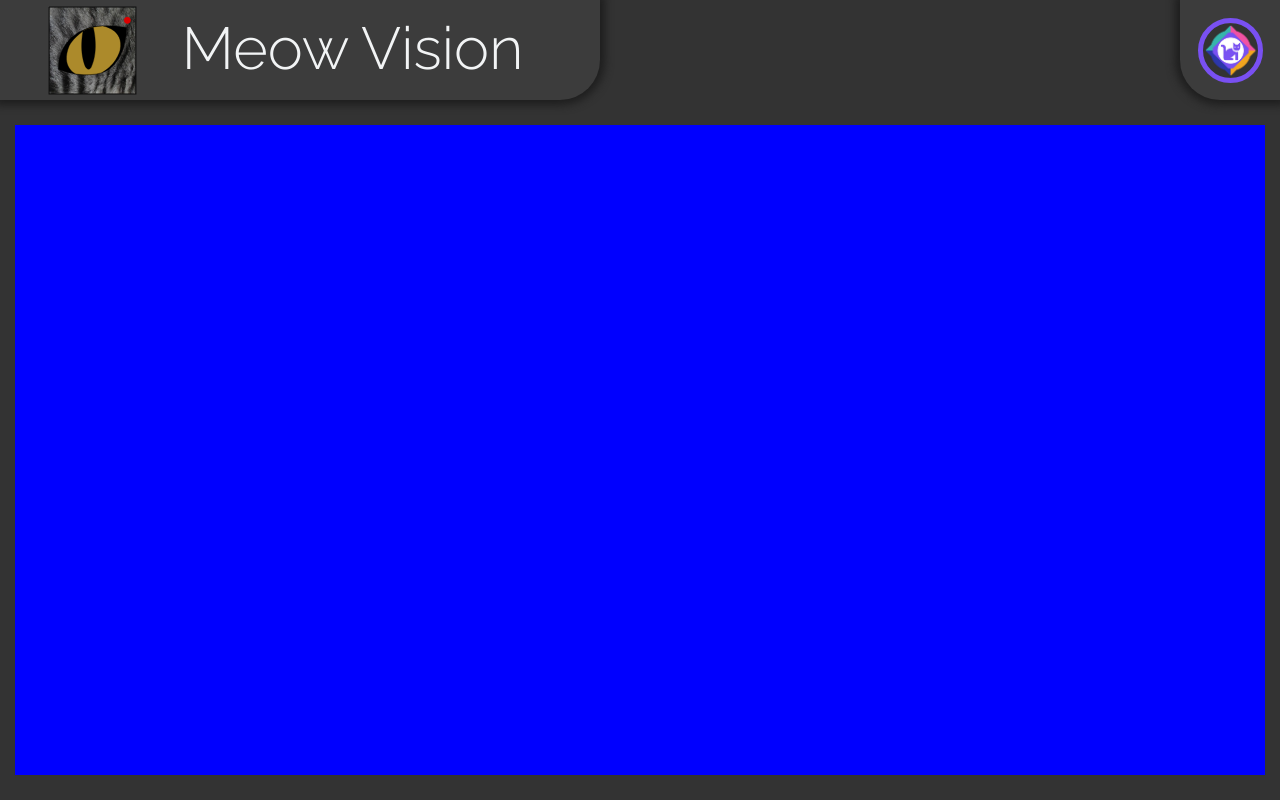
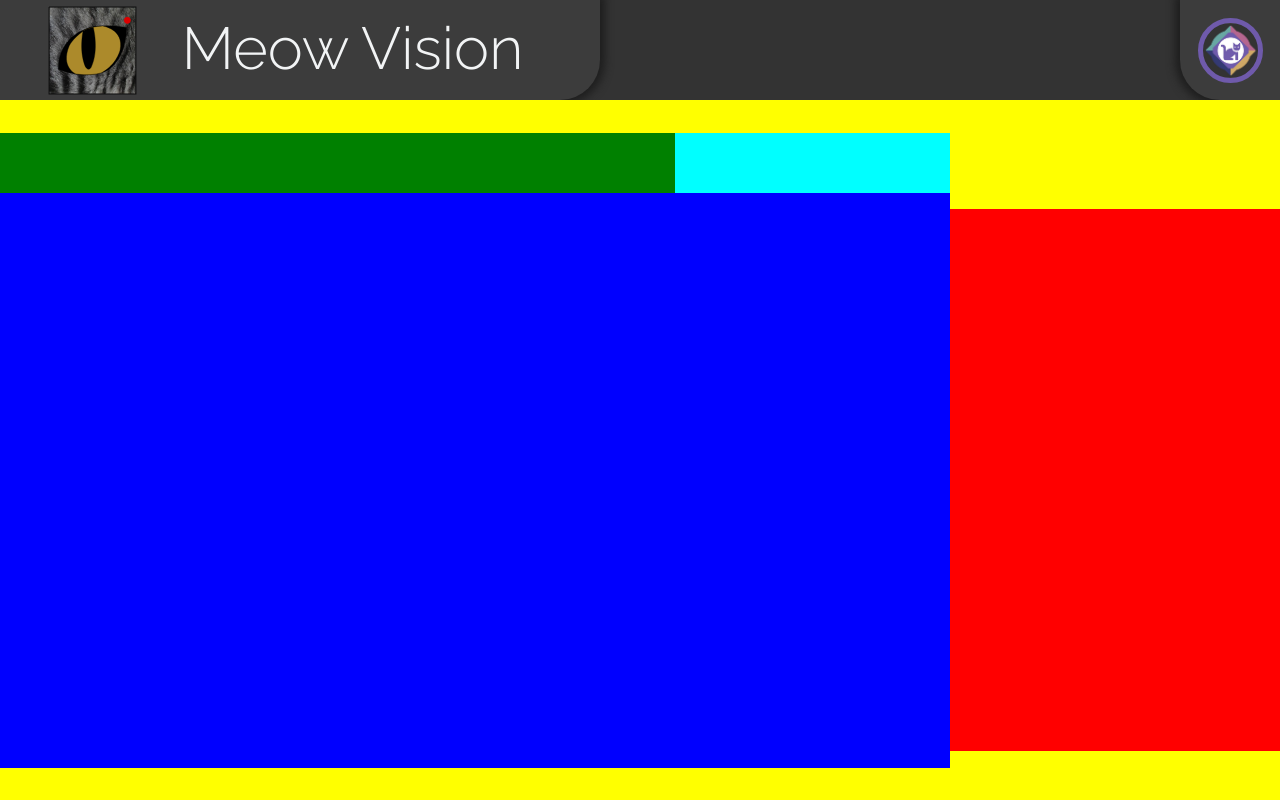
Before and after one commit to MingLongSu/MeowVision, a React (Create React App) app in the folder client/my-app/: page / in a window 1280 px wide. Built offline with nearby package versions, Linux system fonts and the light colour scheme.

Commit message:
Designed general layout for app-interface

```diff
--- a/client/my-app/public/index.html
+++ b/client/my-app/public/index.html
@@ -24,7 +24,7 @@
       work correctly both with client-side routing and a non-root public URL.
       Learn how to configure a non-root public URL by running `npm run build`.
     -->
-    <title>React App</title>
+    <title>Meow Vision</title>
   </head>
   <body>
     <noscript>You need to enable JavaScript to run this app.</noscript>
--- /dev/null
+++ b/client/my-app/src/components/AppInterface/AnalyzeButton/AnalyzeButton.tsx
@@ -0,0 +1,17 @@
+import React from 'react';
+
+import './analyzebutton.css';
+
+const AnalyzeButton: React.FC = () => {
+  return (
+      <div className="AnalyzeButton">
+          <div className="AnalyzeButton__analyze-button-container">
+              <div className="analyze-button-container__button">
+
+              </div>
+          </div>
+      </div>
+  );
+};
+
+export default AnalyzeButton;
--- /dev/null
+++ b/client/my-app/src/components/AppInterface/AnalyzeButton/analyzebutton.css
@@ -0,0 +1,23 @@
+.AnalyzeButton {
+    width: 100%;
+    height: 65px;
+
+    background: pink;
+}
+
+.AnalyzeButton__analyze-button-container {
+    width: 950px;
+    height: 100%;
+
+    background-color: green;
+}
+
+.analyze-button-container__button {
+    margin-left: auto;
+    margin-top: auto;
+
+    width: 275px;
+    height: 60px;
+
+    background-color: cyan;
+}
--- a/client/my-app/src/components/AppInterface/AppInterface.css
+++ b/client/my-app/src/components/AppInterface/AppInterface.css
@@ -1,8 +1,46 @@
 .AppInterface {
     margin: auto;
 
-    width: 1250px;
-    height: 650px;
+    width: 1400px;
+    height: 700px;
 
-    background-color: blue;
+    display: flex;
+    flex-direction: row;
+    align-items: center;
+
+    background-color: yellow;
 }
+
+/**
+    Analysis Start
+**/
+
+.AppInterface__analysis {
+    width: 950px;
+    height: 635px;
+
+    display: flex;
+    flex-direction: column;
+    align-items: center;
+}
+
+/**
+    Analysis End
+**/
+
+/**
+    Drawer Start
+**/
+
+.AppInterface__drawer-container {
+    width: 450px;
+    height: 77.5%;
+
+    transform: translateY(30px);
+
+    transition: 500ms ease-in-out;
+}
+
+/**
+    Drawer Endd
+**/
--- a/client/my-app/src/components/AppInterface/AppInterface.tsx
+++ b/client/my-app/src/components/AppInterface/AppInterface.tsx
@@ -1,11 +1,20 @@
 import React from 'react';
+import AnalyzeButton from './AnalyzeButton/AnalyzeButton';
 
 import './AppInterface.css';
+import Drawer from './Drawer/Drawer';
+import UploadPanel from './UploadPanel/UploadPanel';
 
 const AppInterface: React.FC = () => {
   return (
     <div className="AppInterface">
-
+        <div className="AppInterface__analysis">
+          <AnalyzeButton> </AnalyzeButton>
+          <UploadPanel> </UploadPanel>
+        </div>
+        <div className="AppInterface__drawer-container">
+          <Drawer> </Drawer>
+        </div>
     </div>
   );
 };
--- a/client/my-app/src/components/AppInterface/Drawer/Drawer.tsx
+++ b/client/my-app/src/components/AppInterface/Drawer/Drawer.tsx
@@ -1,8 +1,10 @@
 import React from 'react';
 
-const Drawer = () => {
+import './drawer.css';
+
+const Drawer: React.FC = () => {
   return (
-    <div>
+    <div className='Drawer'>
 
     </div>
   );
--- a/client/my-app/src/components/AppInterface/Drawer/drawer.css
+++ b/client/my-app/src/components/AppInterface/Drawer/drawer.css
@@ -0,0 +1,6 @@
+.Drawer {
+    width: 100%;
+    height: 100%;
+
+    background-color: red;
+}
--- a/client/my-app/src/components/AppInterface/UploadPanel/UploadPanel.tsx
+++ b/client/my-app/src/components/AppInterface/UploadPanel/UploadPanel.tsx
@@ -1,8 +1,10 @@
 import React from 'react';
 
-const UploadPanel = () => {
+import './uploadpanel.css';
+
+const UploadPanel: React.FC = () => {
   return (
-    <div>
+    <div className="UploadPanel">
 
     </div>
   );
--- a/client/my-app/src/components/AppInterface/UploadPanel/uploadpanel.css
+++ b/client/my-app/src/components/AppInterface/UploadPanel/uploadpanel.css
@@ -0,0 +1,8 @@
+.UploadPanel {
+    z-index: 3;
+
+    width: 100%;
+    height: 100%;
+
+    background-color: blue;
+}
--- a/client/my-app/src/components/Topbar/topbar.css
+++ b/client/my-app/src/components/Topbar/topbar.css
@@ -136,6 +136,7 @@
     background-position: center;
     background-size: contain;
     background-repeat: no-repeat;
+    filter: grayscale(0.5);
 
     border-radius: 50%;
     border: 5px solid var(--purple);
@@ -147,9 +148,11 @@
     width: 80px;
     height: 80px;
 
+    filter: grayscale(0);
+
     transform: rotate(-720deg);
 }
 
 /**
-    Meow Apps Logo Start
+    Meow Apps Logo End
 **/
```
